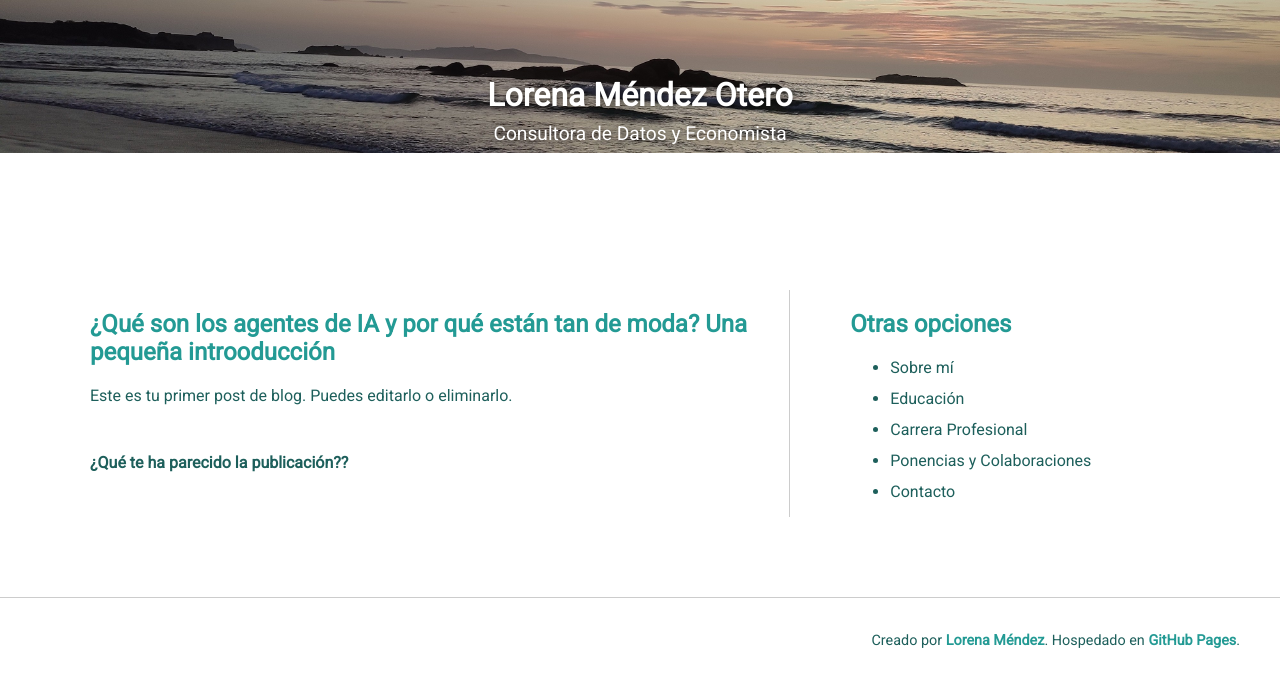
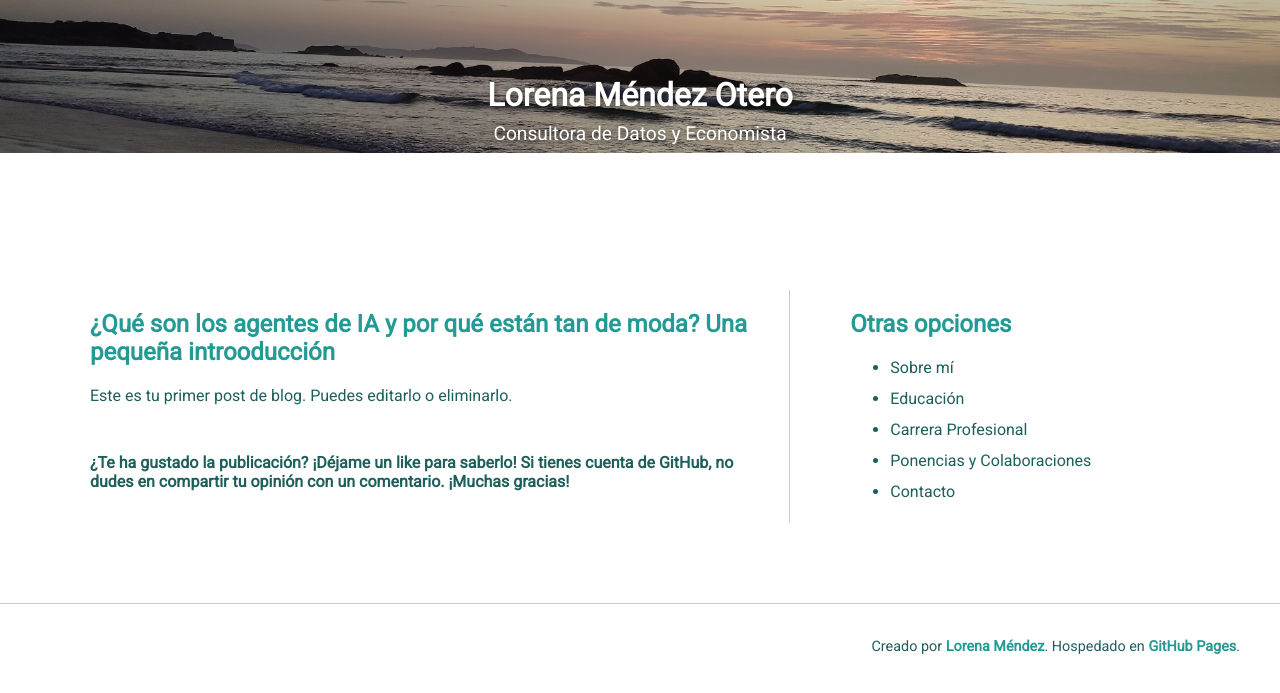
Before and after one commit to lmendezotero/lmendezotero.github.io, a Jekyll site: the page built from _posts/2025-06-28-introduccion-agentes-ia.md, in a window 1280 px wide. Shown: the top 693 px of the page. Built offline with Jekyll 4.4.1, drawn with Linux system fonts in a browser that asks for light colours; a script that is not in the unit is left out; comment, search, counter and statistics services are not loaded.

Commit message:
Update 2025-06-28-introduccion-agentes-ia.md

```diff
--- a/_posts/2025-06-28-introduccion-agentes-ia.md
+++ b/_posts/2025-06-28-introduccion-agentes-ia.md
@@ -16,7 +16,9 @@ Este es tu primer post de blog. Puedes editarlo o eliminarlo.
 
 <!-- Botón de reacciones (LikeBtn) -->
 <div style="margin-top: 3em; margin-bottom: 2em;">
-  <strong>¿Qué te ha parecido la publicación??</strong><br>
+  <p style="font-weight: 600; margin-bottom: 1em;">
+    ¿Te ha gustado la publicación? ¡Déjame un like para saberlo! Si tienes cuenta de GitHub, no dudes en compartir tu opinión con un comentario. ¡Muchas gracias!
+  </p>
   <span class="likebtn-wrapper"
         data-identifier="{{ page.slug | default: page.url }}"
         data-theme="pill"
```
